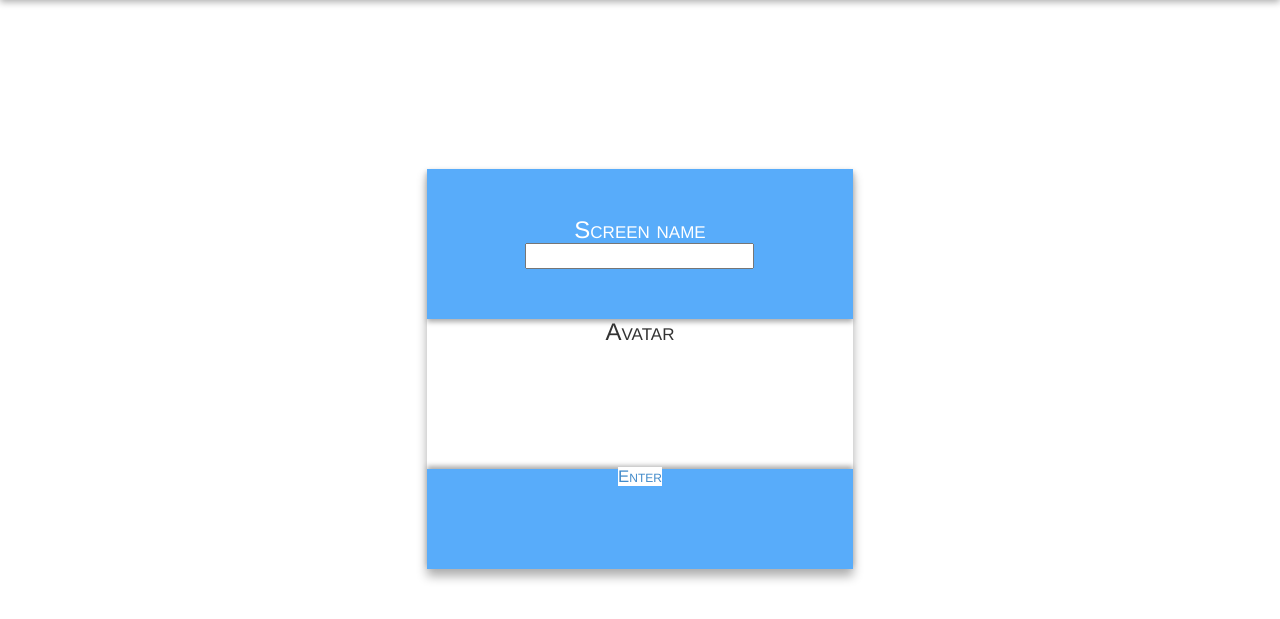
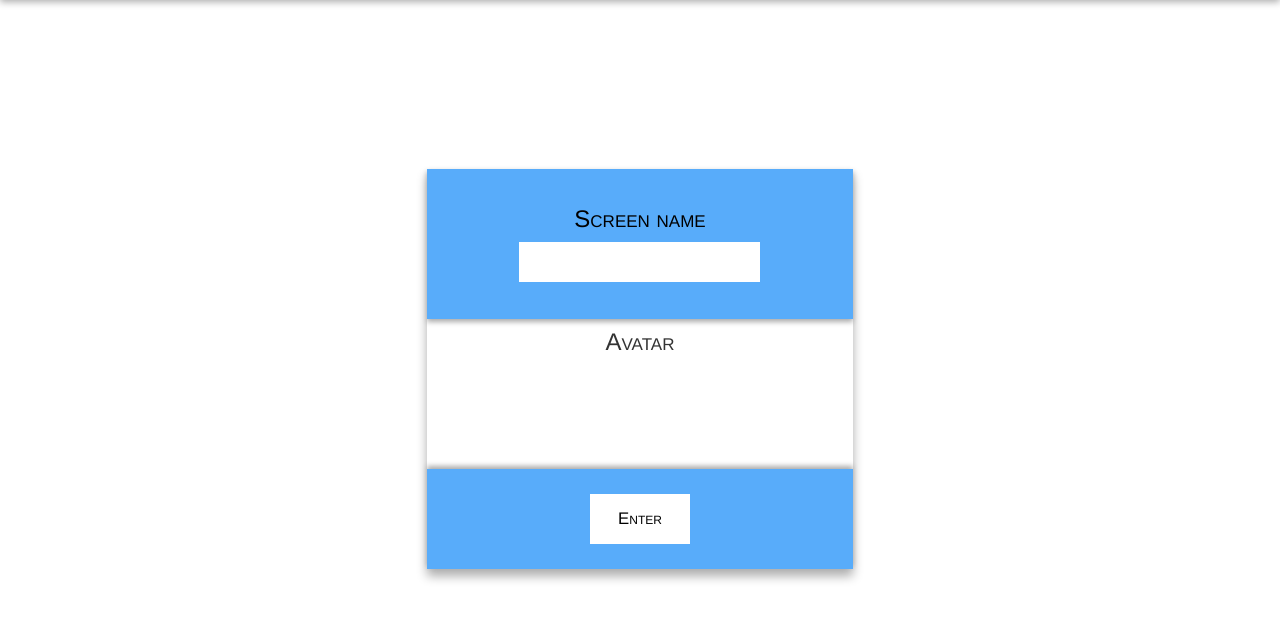
Before and after one commit to mariohsieh/chitty-chat, a website: page public/index.html in a window 1280 px wide. Shown: the part 31-650 px from the top of the page. Drawn offline with nearby package versions, Linux system fonts and the light colour scheme.

Commit message:
styling changes to login scree

```diff
--- a/public/css/style.css
+++ b/public/css/style.css
@@ -45,25 +45,22 @@ body > header {
 	font-variant: small-caps;
 }
 
-#chatLogin a {
-	width: 100px;
-	height: 100px;
-	background-color: #FFF;
-	text-decoration: none;
-}
-
 #chatLogin div:first-child, #chatLogin div:nth-child(2) {
 	height: 150px;
 }
 
 #chatLogin div:first-child, #chatLogin div:last-child {
 	background-color: rgba(88,172,250,1);
-	color: #FFF;
+	color: #000;
 }
 
 #chatLogin div:first-child {
 	box-shadow: 0 3px 5px #ACACAC;
-	padding: 48px 10px;
+	padding: 37px 10px;
+}
+
+#chatLogin div:nth-child(2) {
+	padding: 10px 5px;
 }
 
 #chatLogin div:last-child {
@@ -71,7 +68,22 @@ body > header {
 	box-shadow: 0 -3px 5px #ACACAC;
 }
 
+#chatLogin input {
+	border: none;
+	height: 40px;
+	margin-top: 10px;
+	padding: 5px 10px;
+	font-variant: normal;
+}
 
+#chatLogin button {
+	width: 100px;
+	height: 50px;
+	background-color: #FFF;
+	text-decoration: none;
+	border: none;
+	margin: 25px 0;
+}
 
 /* large monitors */
 @media all and (min-width: 1200px) {
--- a/public/index.html
+++ b/public/index.html
@@ -6,8 +6,19 @@
 	<title>Chitty Chat App</title>
 
 	<!-- link libs -->
+	<link rel="stylesheet" href="libs/font-awesome/css/font-awesome.min.css" />
 	<link rel="stylesheet" href="libs/bootstrap/dist/css/bootstrap.min.css" />
-	<link rel="stylesheet" href="libs/font-awesome/css/font-awesome.min.css" />
+	<script src="libs/bootstrap/dist/js/bootstrap.min.js"></script>
+	<script src="libs/jquery/dist/jquery.min.js"></script>
+
+
+	<!-- link to CDN here -->
+<!--
+	<link href="//netdna.bootstrapcdn.com/font-awesome/4.1.0/css/font-awesome.min.css" rel="stylesheet">
+	<link rel="stylesheet" href="//netdna.bootstrapcdn.com/bootstrap/3.1.1/css/bootstrap.min.css">
+	<script src="//netdna.bootstrapcdn.com/bootstrap/3.1.1/js/bootstrap.min.js"></script>
+	<script src="//ajax.googleapis.com/ajax/libs/jquery/1.11.1/jquery.min.js"></script>
+-->
 
 	<!-- link css-->
 	<link rel="stylesheet" href="css/reset.css" />
@@ -24,7 +35,7 @@
 		<article id="chatLogin" class="col-lg-4 col-lg-offset-4 text-center">
 			<div>
 				<h3>Screen name</h3>
-				<input type="text" />
+				<input type="text" class="text-center" />
 			</div>
 			<div>
 				<h3>Avatar</h3>
@@ -32,7 +43,7 @@
 			</div>
 			<div>
 				<!--<span>Chat room</span>-->
-				<a href="/api/create">Enter</a>
+				<button>Enter</button>
 			</div>
 		</article>
 	</section>
--- a/public/js/script.js
+++ b/public/js/script.js
@@ -0,0 +1,10 @@
+// jquery code
+
+$(document).ready(function() {
+
+	$(document).on("#chatLogin span", "click", function() {
+		alert('hi');
+	});
+
+
+}
```
